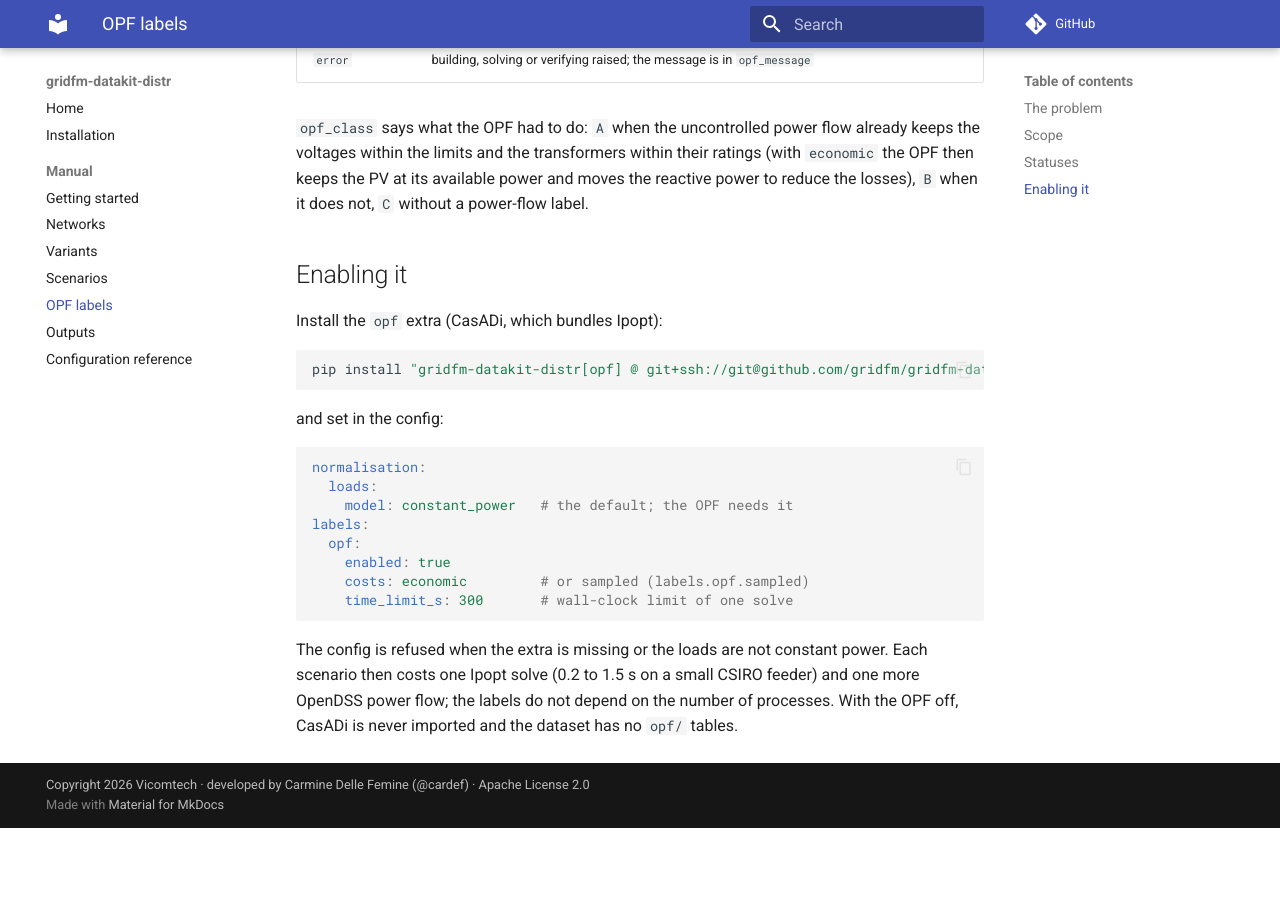
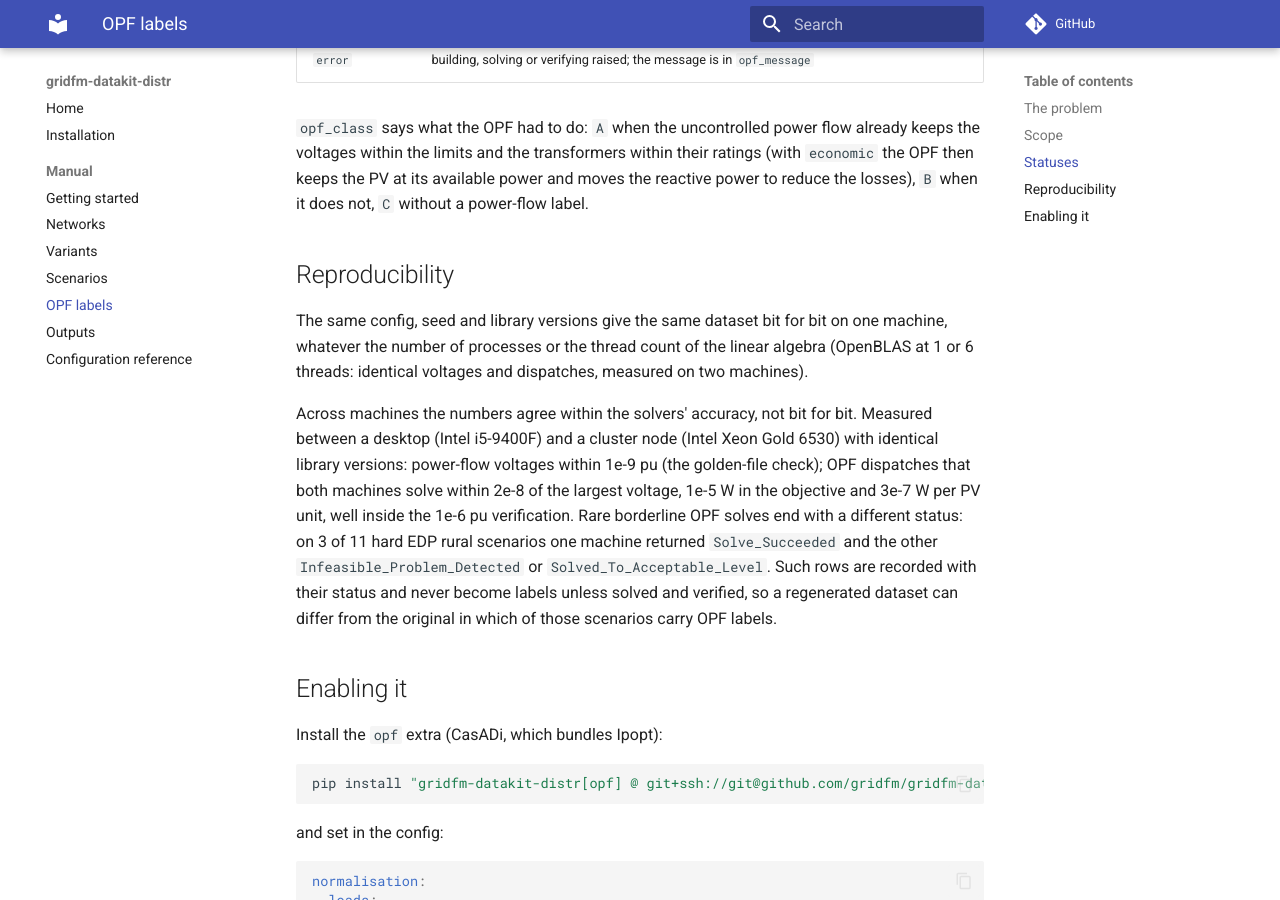
Before and after one commit to gridfm/gridfm-datakit-distr, an MkDocs documentation site: the page built from docs/manual/opf.md, in a window 1280 px wide and 900 px high, scrolled down 2528 px. Built offline with MkDocs 1.6.1 and Material for MkDocs 9.7.7, drawn with Linux system fonts in a browser that asks for light colours; comment, search, counter and statistics services are not loaded; before the commit the page ends 3356 px from its top, so only the background shows below that.

Commit message:
docs: reproducibility across processes, threads and machines
On one machine a dataset is the same bit for bit whatever the number of processes or the thread
count of the linear algebra. Across machines the numbers agree within the solvers' accuracy, and
rare borderline OPF solves can end with a different status; the measured magnitudes are given.

Co-Authored-By: Claude Opus 5.5 <noreply@anthropic.com>
Claude-Session: https://claude.ai/code/session_01KXaTVbSG3rWdzteWFQRrj4
Signed-off-by: cardef <carmine.dellefemine@gmail.com>

```diff
--- a/docs/manual/opf.md
+++ b/docs/manual/opf.md
@@ -36,6 +36,22 @@ The OPF covers networks of lines, switches, transformers, capacitors and reactor
 
 `opf_class` says what the OPF had to do: `A` when the uncontrolled power flow already keeps the voltages within the limits and the transformers within their ratings (with `economic` the OPF then keeps the PV at its available power and moves the reactive power to reduce the losses), `B` when it does not, `C` without a power-flow label.
 
+## Reproducibility
+
+The same config, seed and library versions give the same dataset bit for bit on one machine,
+whatever the number of processes or the thread count of the linear algebra (OpenBLAS at 1 or 6
+threads: identical voltages and dispatches, measured on two machines).
+
+Across machines the numbers agree within the solvers' accuracy, not bit for bit. Measured between
+a desktop (Intel i5-9400F) and a cluster node (Intel Xeon Gold 6530) with identical library
+versions: power-flow voltages within 1e-9 pu (the golden-file check); OPF dispatches that both
+machines solve within 2e-8 of the largest voltage, 1e-5 W in the objective and 3e-7 W per PV unit,
+well inside the 1e-6 pu verification. Rare borderline OPF solves end with a different status: on 3
+of 11 hard EDP rural scenarios one machine returned `Solve_Succeeded` and the other
+`Infeasible_Problem_Detected` or `Solved_To_Acceptable_Level`. Such rows are recorded with their
+status and never become labels unless solved and verified, so a regenerated dataset can differ
+from the original in which of those scenarios carry OPF labels.
+
 ## Enabling it
 
 Install the `opf` extra (CasADi, which bundles Ipopt):
```
Also changed, not shown: docs/manual/getting_started.md (+2 -1 lines).
